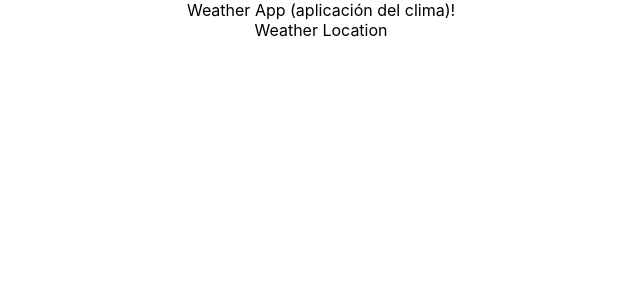
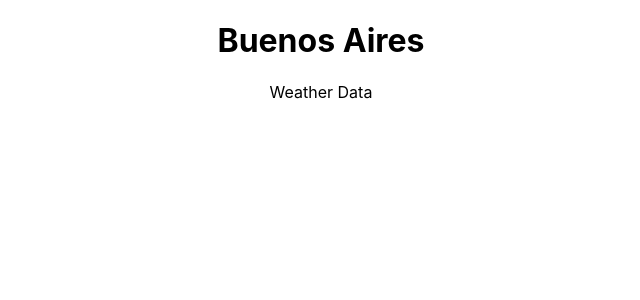
Before and after one commit to MatiasNAmendola/weather-app, a React (Create React App) app: page / in a window 1280 px wide. Shown: the top 300 px of the page, without its empty margins (319-959 px from the left). Built offline with nearby package versions, Linux system fonts and the light colour scheme.

Commit message:
Added components
WeatherData & Location

```diff
--- a/src/App.js
+++ b/src/App.js
@@ -5,7 +5,6 @@ import './App.css';
 function App() {
   return (
     <div className="App">
-      Weather App (aplicación del clima)!
       <WeatherLocation></WeatherLocation>
     </div>
   );
--- /dev/null
+++ b/src/components/Location.js
@@ -0,0 +1,8 @@
+import React from 'react';
+
+// functional component
+const Location = () => (
+    <div><h1>Buenos Aires</h1></div>
+);
+
+export default Location;
--- /dev/null
+++ b/src/components/WeatherData.js
@@ -0,0 +1,8 @@
+import React from 'react';
+
+// functional component
+const WeatherData = () => (
+    <div>Weather Data</div>
+);
+
+export default WeatherData;
--- a/src/components/WeatherLocation.js
+++ b/src/components/WeatherLocation.js
@@ -1,8 +1,13 @@
 import React from 'react';
+import Location from './Location';
+import WeatherData from './WeatherData';
 
 // functional component
 const WeatherLocation = () => (
-    <div>Weather Location</div>
+    <div>
+        <Location></Location>
+        <WeatherData></WeatherData>
+    </div>
 );
 
 export default WeatherLocation;
```
Also changed, not shown: 1 other file (tests, documents, lock files or other folders).
